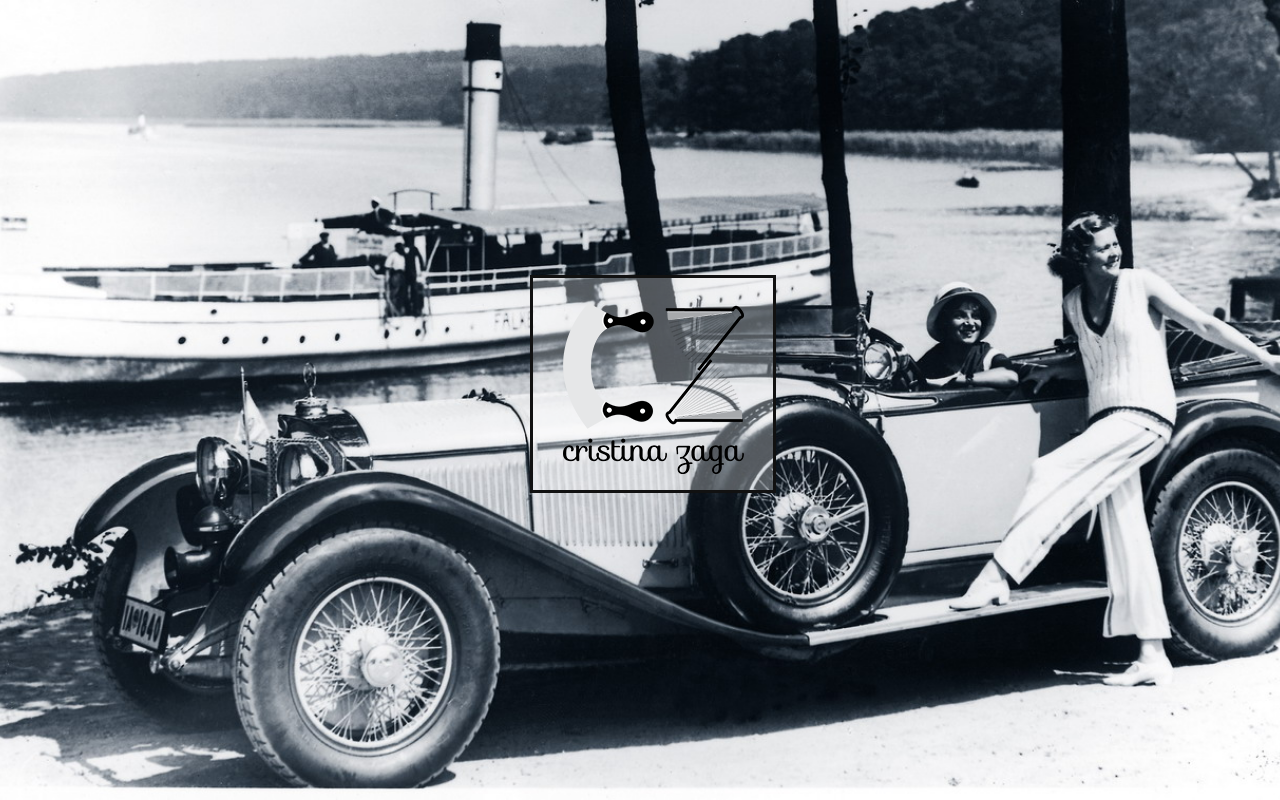
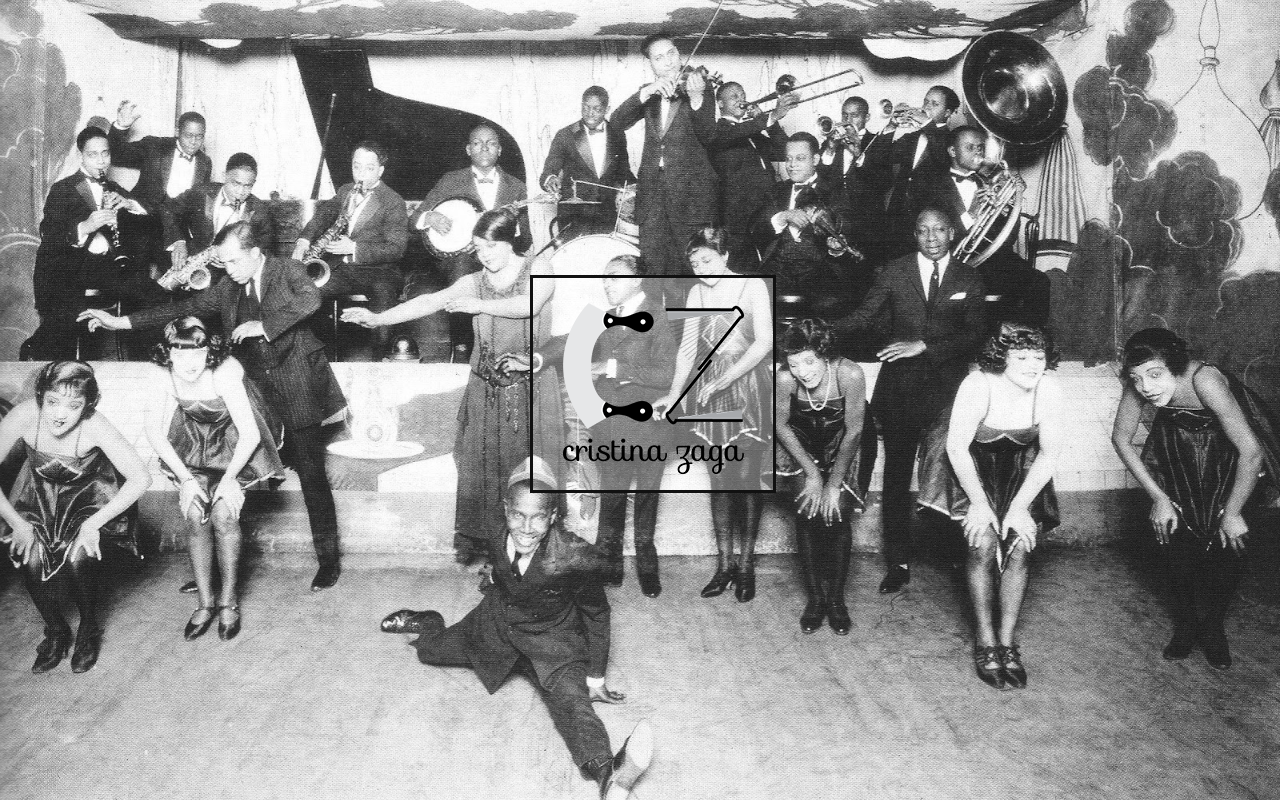
Before and after one commit to Zagadaga/CZ, a plain HTML site: page index.html in a window 1280 px wide. Drawn offline with Linux system fonts and the light colour scheme; files whose address does not match are found by name.

Commit message:
carousel funzionante

```diff
--- a/css/style.css
+++ b/css/style.css
@@ -26,7 +26,7 @@ body {
   width: 100%;
   min-width: 1000px;
   overflow: hidden;
-  background: #ddd url(../img/bg/car.jpg) no-repeat center center;
+  background: #111 url(../img/bg/car.jpg) no-repeat center center;
   background-size: cover;
 }
 
--- a/index.html
+++ b/index.html
@@ -8,8 +8,8 @@
 <title>Cristina Zaga</title>
 <meta name="description" content="The official site of Cristina Zaga, digital project manager and researcher">
 <meta name="keywords" content="cristina zaga, editor, food, project manager, researcher, linguistic" />
-<script type="text/javascript" src="js/libs/jquery-1.7.1.min.js"></script>
-<script type="text/javascript" src="js/libs/raphael-min.js"></script>
+<script type="text/javascript" src="js/lib/jquery-1.7.1.min.js"></script>
+<script type="text/javascript" src="js/lib/raphael-min.js"></script>
 <script src="js/lib/gsap/TweenLite.min.js"></script>
 <script src="js/lib/gsap/TimelineLite.min.js"></script>
 <script src="js/lib/gsap/EasePack.min.js"></script>
--- a/js/cz.js
+++ b/js/cz.js
@@ -1,15 +1,24 @@
 
 var CZ = CZ || {};
 var CZ = {
-    imgs: ["band", "car", "woman"],
+    imgs: ["band", "car", "women"],
+    counter: 0,
     init: function(action) {
         this.resize();
-        this.imageCarousel();
+        this.imageCarouselInit();
     },
-    imageCarousel: function () {
+    imageCarouselInit: function () {
+        setInterval(function() {CZ.imageCarouselUpdate()}, 5000);
+    },
+    imageCarouselUpdate: function () {
+        $('body').css({"background-image": "url(img/bg/" + this.imgs[this.counter] + ".jpg)"});
+        if (this.counter == this.imgs.length-1) {
+            this.counter = 0;
+        } else {
+            this.counter++;
+        }
 
     },
-
     resize: function () {
         CONFIG.currentW = $(window).width();
         CONFIG.currentH = $(window).height();
```
Also changed, not shown: js/lib/gsap/CSSPlugin.min.js (renamed from js/libs/gsap/CSSPlugin.min.js), js/lib/gsap/EasePack.min.js (renamed from js/libs/gsap/EasePack.min.js), js/lib/gsap/RaphaelPlugin.min.js (renamed from js/libs/gsap/RaphaelPlugin.min.js), js/lib/gsap/TimelineLite.min.js (renamed from js/libs/gsap/TimelineLite.min.js), js/lib/gsap/TweenLite.min.js (renamed from js/libs/gsap/TweenLite.min.js), js/lib/jquery-1.7.1.min.js (renamed from js/libs/jquery-1.7.1.min.js), js/lib/modernizr-2.0.6.min.js (renamed from js/libs/modernizr-2.0.6.min.js), js/lib/raphael-min.js (renamed from js/libs/raphael-min.js).
